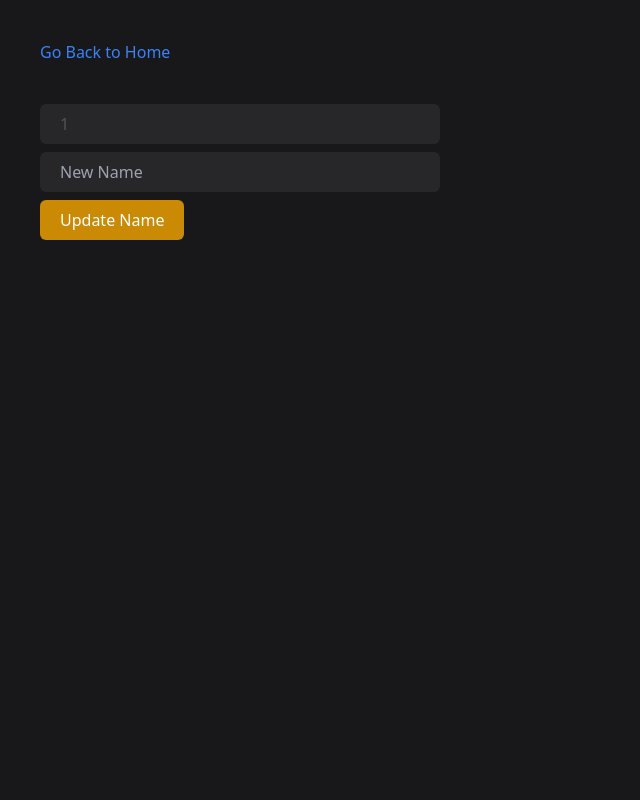
After one commit to ExploitEngineer/BACKEND, a Node server app: page /edit/1 in a window 1280 px wide. The commit adds this page. Shown: the whole page, without its empty margins (0-640 px from the left). Run offline with Node 20, Linux system fonts and the light colour scheme; some libraries are stand-ins or nearby versions.

Commit message:
feat: add part7 project
Created the file name change feature and update some code

```diff
--- /dev/null
+++ b/part7/views/edit.ejs
@@ -0,0 +1,24 @@
+<!DOCTYPE html>
+<html lang="en">
+
+<head>
+  <meta charset="UTF-8" />
+  <meta name="viewport" content="width=device-width, initial-scale=1.0" />
+  <title>File Details Page</title>
+  <script src="https://cdn.tailwindcss.com"></script>
+</head>
+
+<body>
+  <div class="main w-full min-h-screen bg-zinc-900 p-10 text-white">
+    <a class="text-blue-500 inline-block mb-10" href="/">Go Back to Home</a>
+      <form action="/edit" method="POST">
+        <input class="block px-5 py-2 text-zinc-600 bg-zinc-800 w-1/3 rounded-md outline-none" type="text" name="previous"
+          placeholder="Previous name" value="<%= filename %>" readonly />
+        <input class="block px-5 py-2 bg-zinc-800 w-1/3 rounded-md outline-none mt-2" type="text" name="newname"
+          placeholder="New Name" />
+        <input class="mt-2 bg-yellow-600 cursor-pointer px-5 py-2 rounded-md" type="submit" value="Update Name" />
+      </form>
+    </div>
+</body>
+
+</html>
--- a/part7/views/index.ejs
+++ b/part7/views/index.ejs
@@ -25,7 +25,10 @@
         <% files.forEach(function (value) { %>
           <div class="task min-w-72 px-3 py-4 bg-zinc-800 rounded-md">
             <h1 class="text-white text-3xl tracking-tighter"><%= value %></h1>
-            <a class="text-blue-500 inline-block mt-3" href="/file/<%= value %>">Read More...</a>
+          <div class="w-full mt-3 flex items-center justify-between">
+            <a class="text-blue-500 inline-block" href="/file/<%= value %>">Read More...</a>
+            <a class="text-zinc-600" href="/edit/<%= value %>">edit filename</a>
+          </div>
           </div>
         <% }) %>
       <% } else { %>
```
Also changed, not shown: part7/index.js (+34 -10 lines).
